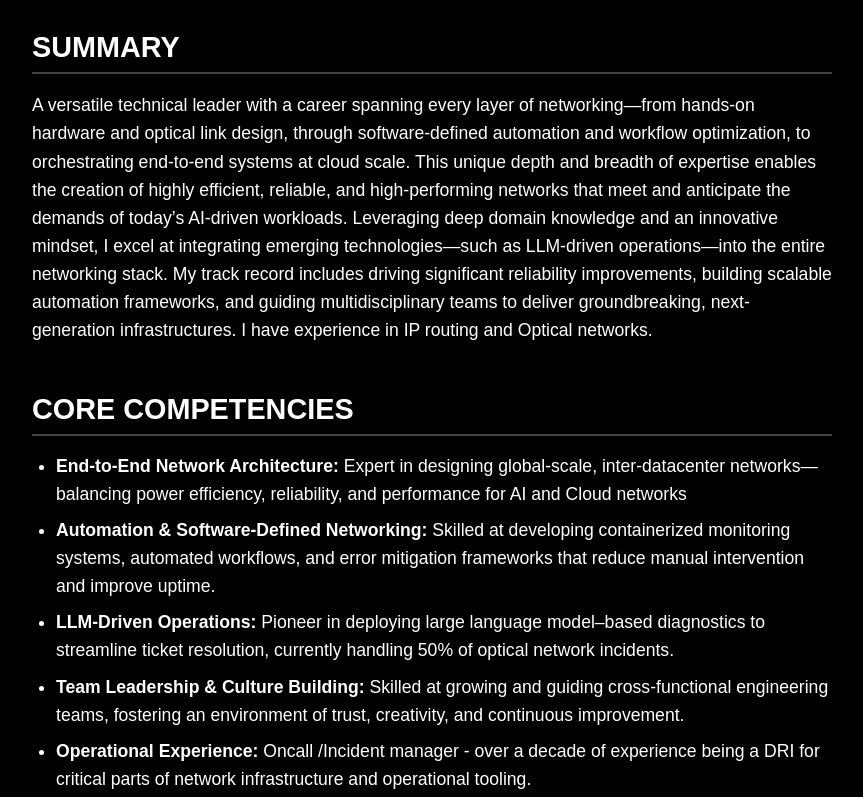
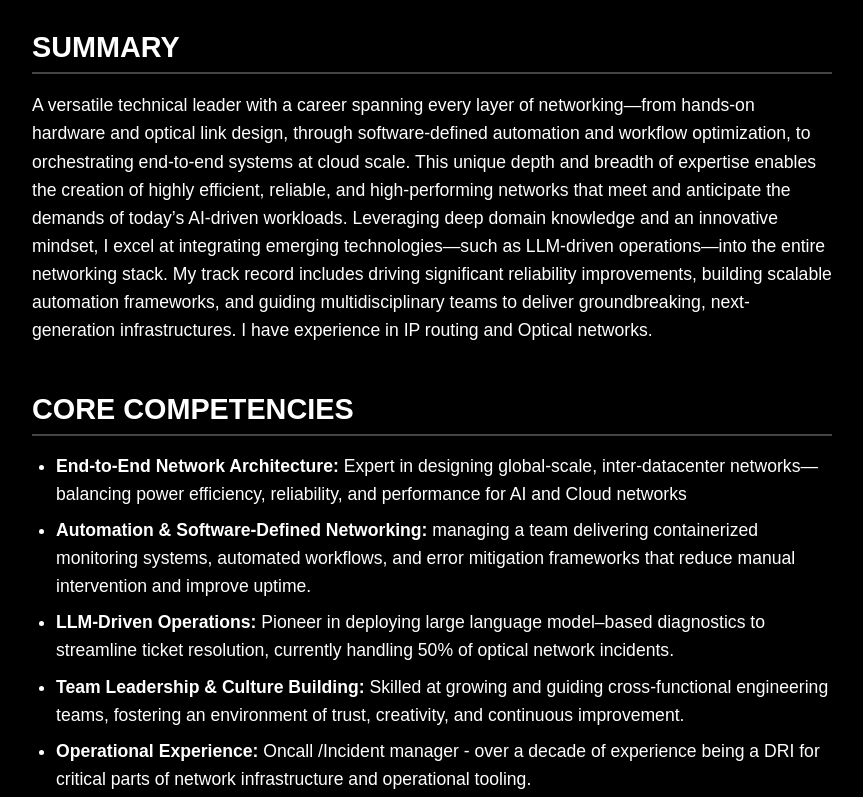
Before and after one commit to dbillor/dbillor.github.io, a plain HTML site: page resume.html in a window 1280 px wide. Shown: the part 374-1171 px from the top of the page, without its empty margins (208-1071 px from the left). Drawn offline with Linux system fonts and the light colour scheme.

Commit message:
Update resume.html

```diff
--- a/resume.html
+++ b/resume.html
@@ -32,7 +32,7 @@
     <h2>CORE COMPETENCIES</h2>
     <ul>
       <li><strong>End-to-End Network Architecture:</strong> Expert in designing global-scale, inter-datacenter networks—balancing power efficiency, reliability, and performance for AI and Cloud networks</li>
-      <li><strong>Automation & Software-Defined Networking:</strong> Skilled at developing containerized monitoring systems, automated workflows, and error mitigation frameworks that reduce manual intervention and improve uptime.</li>
+      <li><strong>Automation & Software-Defined Networking:</strong> managing a team delivering containerized monitoring systems, automated workflows, and error mitigation frameworks that reduce manual intervention and improve uptime.</li>
       <li><strong>LLM-Driven Operations:</strong> Pioneer in deploying large language model–based diagnostics to streamline ticket resolution, currently handling 50% of optical network incidents.</li>
       <li><strong>Team Leadership & Culture Building:</strong> Skilled at growing and guiding cross-functional engineering teams, fostering an environment of trust, creativity, and continuous improvement.</li>
       <li><strong>Operational Experience:</strong> Oncall /Incident manager - over a decade of experience being a DRI for critical parts of network infrastructure and operational tooling.</li>
```
